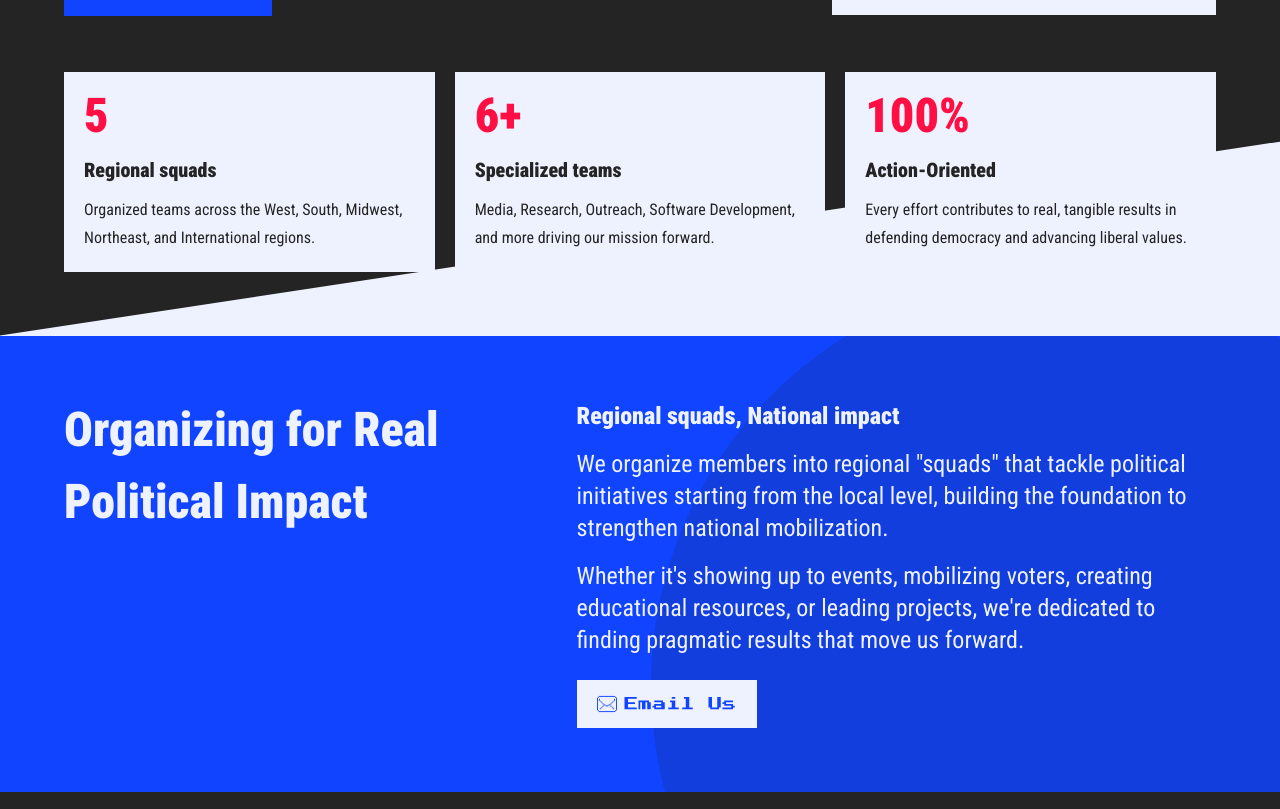
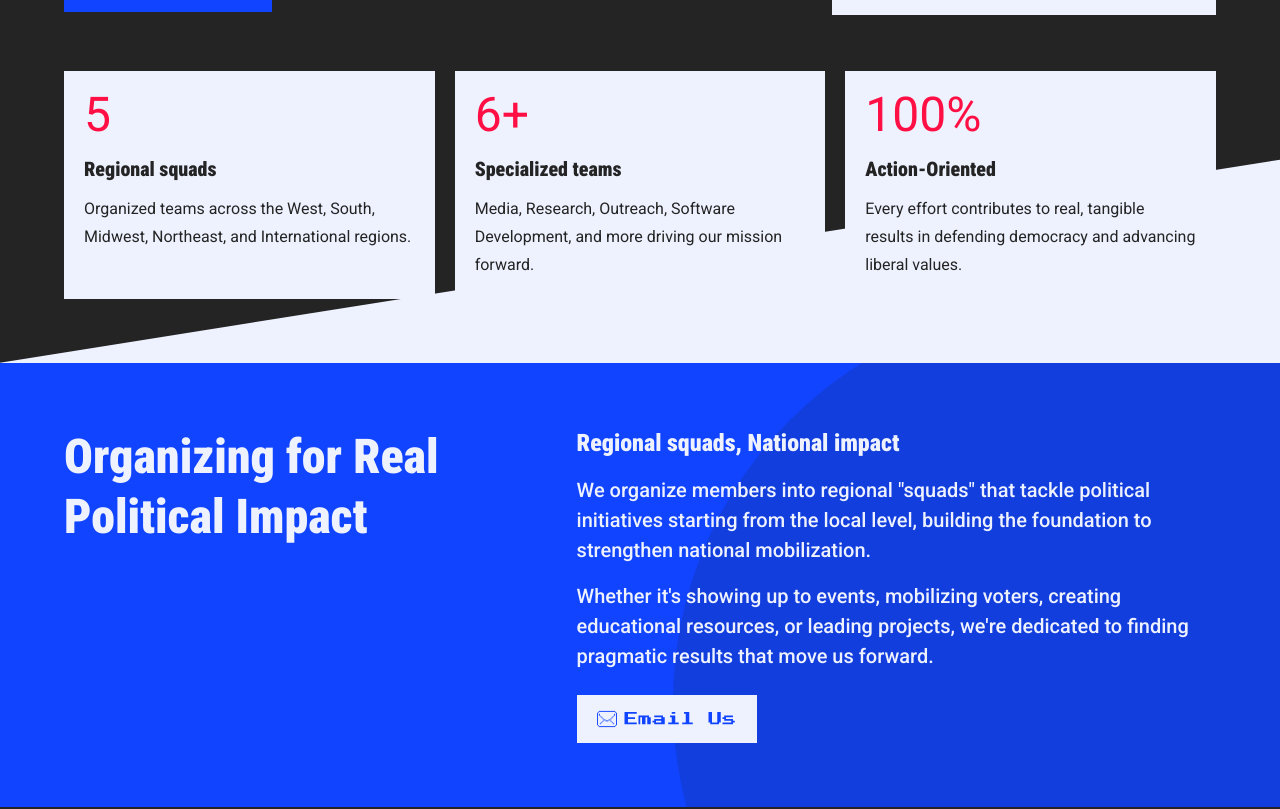
Before and after one commit to digitalgroundgame/dgg-frontpage, a Next.js app: page / in a window 1280 px wide. Shown: the part 2592-3401 px from the top of the page. Built offline with nearby package versions, Linux system fonts and the light colour scheme.

Commit message:
Add Roboto font, configure as default for paragraph and blog body, and update typography styling rules

```diff
--- a/content/authors/daniel-lee.md
+++ b/content/authors/daniel-lee.md
@@ -1,4 +1,4 @@
 ---
 name: Daniel Lee
-bio: West Region Dispatch contributor for Digital Ground Game.
+bio: West Region Lead for Digital Ground Game
 ---
--- a/src/app/brand/page.tsx
+++ b/src/app/brand/page.tsx
@@ -91,7 +91,7 @@ const typography = [
     name: "Body",
     className: "type-body",
     sample:
-      "Use this for primary prose in page sections where the copy needs emphasis and easy scanning.",
+      "Use this for normal prose in page sections, not where the copy needs heavy emphasis.",
   },
   {
     name: "Small body",
--- a/src/app/globals.css
+++ b/src/app/globals.css
@@ -28,27 +28,36 @@
   --font-sans: var(--font-roboto-condensed);
   --font-mono: var(--font-roboto-condensed);
   --font-button: var(--font-button-active);
+  --font-roboto: var(--font-roboto);
 }
 
 body {
     background: var(--background);
     color: var(--foreground);
-    font-family: var(--font-roboto-condensed), Arial, Helvetica, sans-serif;
+    font-family: var(--font-roboto-condensed), Helvetica, sans-serif;
+}
+
+p {
+    font-family: var(--font-roboto), sans-serif;
+    font-weight: 400;
 }
 
 .type-hero {
+    font-family: var(--font-roboto-condensed), Helvetica, sans-serif;
     font-size: 3rem;
     font-weight: 900;
     line-height: 1.1;
 }
 
 .type-statement {
+    font-family: var(--font-roboto-condensed), Helvetica, sans-serif;
     font-size: 2.25rem;
     font-weight: 600;
     line-height: 1.1;
 }
 
 .type-kicker {
+    font-family: var(--font-roboto-condensed), Helvetica, sans-serif;
     font-size: 3rem;
     font-weight: 900;
     line-height: 1.1;
@@ -56,28 +65,35 @@ body {
 }
 
 .type-section-title {
+    font-family: var(--font-roboto-condensed), Helvetica, sans-serif;
     font-size: 2.25rem;
     font-weight: 900;
     line-height: 1.1;
 }
 
 .type-subtitle {
+    font-family: var(--font-roboto-condensed), Helvetica, sans-serif;
     font-size: 1.5rem;
     font-weight: 500;
     line-height: 2.25rem;
 }
 
 .type-body {
-    font-size: 1.5rem;
-    line-height: 2rem;
+    font-family: var(--font-roboto), sans-serif;
+    font-weight: 500;
+    font-size: 1.25rem;
+    line-height: 1.875rem;
 }
 
 .type-small-body {
+    font-family: var(--font-roboto), sans-serif;
+    font-weight: 400;
     font-size: 1rem;
     line-height: 1.75rem;
 }
 
 .type-label {
+  font-family: var(--font-roboto-condensed), Helvetica, sans-serif;
   font-size: 1.25rem;
   font-weight: 900;
   letter-spacing: 0.04em;
@@ -85,7 +101,7 @@ body {
 }
 
 .type-button {
-  font-family: var(--font-button-active), var(--font-roboto-condensed), Arial,
+  font-family: var(--font-button-active), var(--font-roboto-condensed),
     Helvetica, sans-serif;
   font-size: 0.75rem;
   font-weight: 400;
--- a/src/app/layout.tsx
+++ b/src/app/layout.tsx
@@ -1,5 +1,5 @@
 import type { Metadata } from "next";
-import { Press_Start_2P, Roboto_Condensed } from "next/font/google";
+import { Press_Start_2P, Roboto_Condensed, Roboto } from "next/font/google";
 import localFont from "next/font/local";
 import "./globals.css";
 
@@ -7,6 +7,13 @@ const robotoCondensed = Roboto_Condensed({
   variable: "--font-roboto-condensed",
   subsets: ["latin"],
   weight: ["100", "300", "400", "500", "700", "900"],
+  style: ["normal", "italic"],
+});
+
+const roboto = Roboto({
+  variable: "--font-roboto",
+  subsets: ["latin"],
+  weight: ["400", "500"],
   style: ["normal", "italic"],
 });
 
@@ -35,7 +42,7 @@ export default function RootLayout({
   return (
     <html
       lang="en"
-      className={`${robotoCondensed.variable} ${pressStart2P.variable} ${pixelOperator.variable} h-full antialiased`}
+      className={`${robotoCondensed.variable} ${roboto.variable} ${pressStart2P.variable} ${pixelOperator.variable} h-full antialiased`}
     >
       <body className="min-h-full flex flex-col">{children}</body>
     </html>
--- a/src/app/page.tsx
+++ b/src/app/page.tsx
@@ -224,11 +224,8 @@ export default function Home() {
         <div className="relative z-10 mx-auto grid w-full max-w-6xl gap-10 md:grid-cols-[0.85fr_1.15fr] md:items-start">
           <div>
             <h2 className="text-5xl font-black leading-tight">
-              Organizing for Real
+              Organizing for Real Political Impact
             </h2>
-            <p className="mt-3 text-5xl font-black leading-tight">
-              Political Impact
-            </p>
           </div>
           <div>
             <h3 className="text-2xl font-black">
--- a/src/app/regions/west/page.tsx
+++ b/src/app/regions/west/page.tsx
@@ -48,7 +48,7 @@ export default function WestRegionPage() {
                     </div>
 
                     <div className="text-charcoal">
-                      <p className="text-xl font-black">
+                      <p className="type-label">
                         {entry.author?.name ?? entry.authorSlug}
                       </p>
                       {entry.author?.bio ? (
--- a/src/components/blog-markdown.tsx
+++ b/src/components/blog-markdown.tsx
@@ -7,32 +7,35 @@ type BlogMarkdownProps = {
 
 export function BlogMarkdown({ children }: BlogMarkdownProps) {
   return (
+    <div className="font-roboto">
       <ReactMarkdown
         remarkPlugins={[remarkGfm]}
         components={{
           h1: ({ children }) => (
-          <h1 className="mt-6 text-3xl font-black leading-tight first:mt-4">
+            <h1 className="mt-6 text-3xl font-black leading-tight first:mt-4 font-sans">
               {children}
             </h1>
           ),
           h2: ({ children }) => (
-          <h2 className="mt-8 text-3xl font-black leading-tight">
+            <h2 className="mt-8 text-3xl font-black leading-tight font-sans">
               {children}
             </h2>
           ),
           h3: ({ children }) => (
-          <h3 className="mt-5 text-xl font-black leading-tight">{children}</h3>
+            <h3 className="mt-5 text-xl font-black leading-tight font-sans">
+              {children}
+            </h3>
           ),
           p: ({ children }) => (
-          <p className="mt-4 text-xl leading-8">{children}</p>
+            <p className="mt-4 text-lg leading-7">{children}</p>
           ),
           ul: ({ children }) => (
-          <ul className="mt-3 list-disc space-y-2 pl-6 text-xl leading-8 marker:text-charcoal">
+            <ul className="mt-3 list-disc space-y-2 pl-6 text-lg leading-7 marker:text-charcoal">
               {children}
             </ul>
           ),
           ol: ({ children }) => (
-          <ol className="mt-3 list-decimal space-y-2 pl-6 text-xl leading-8 marker:text-charcoal">
+            <ol className="mt-3 list-decimal space-y-2 pl-6 text-lg leading-7 marker:text-charcoal">
               {children}
             </ol>
           ),
@@ -51,5 +54,6 @@ export function BlogMarkdown({ children }: BlogMarkdownProps) {
       >
         {children}
       </ReactMarkdown>
+    </div>
   );
 }
```
Also changed, not shown: 1 other file (tests, documents, lock files or other folders). Lines whose indentation alone changed are shown as unchanged.
